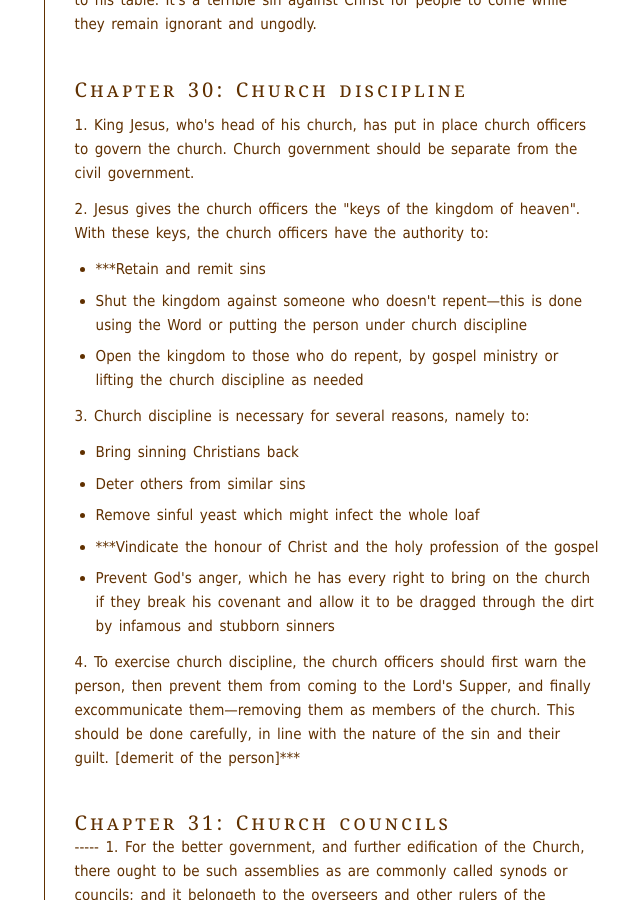
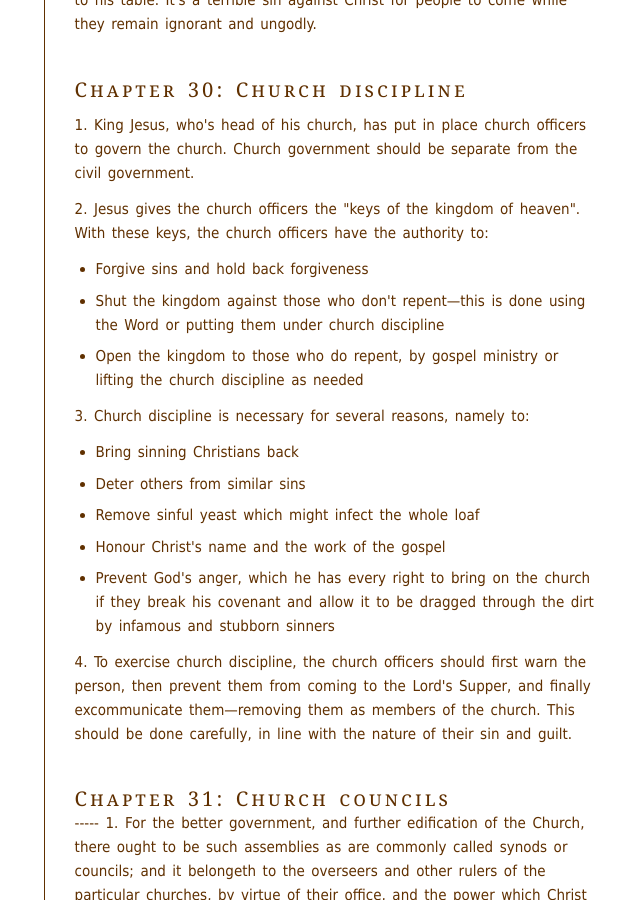
Before and after one commit to benhoyt/benhoyt.github.com, a Jekyll site: the page built from writings-plain-english-westminster.html, in a window 1280 px wide and 900 px high, scrolled down 31764 px. Shown: the whole window, without its empty margins (390-1030 px from the left). Built offline with Jekyll 4.4.1, drawn with Linux system fonts in a browser that asks for light colours.

Commit message:
Polish some wording in chapter 30.

```diff
--- a/writings-plain-english-westminster.html
+++ b/writings-plain-english-westminster.html
@@ -715,8 +715,8 @@ permalink: /writings/plain-english-westminster/index.html
 <p>2. Jesus gives the church officers the "keys of the kingdom of heaven". With these keys, the church officers have the authority to:</p>
 
 <ul>
- <li>***Retain and remit sins</li>
- <li>Shut the kingdom against someone who doesn't repent—this is done using the Word or putting the person under church discipline</li>
+ <li>Forgive sins and hold back forgiveness</li>
+ <li>Shut the kingdom against those who don't repent—this is done using the Word or putting them under church discipline</li>
  <li>Open the kingdom to those who do repent, by gospel ministry or lifting the church discipline as needed</li>
 </ul>
 
@@ -726,11 +726,11 @@ permalink: /writings/plain-english-westminster/index.html
  <li>Bring sinning Christians back</li>
  <li>Deter others from similar sins</li>
  <li>Remove sinful yeast which might infect the whole loaf</li>
- <li>***Vindicate the honour of Christ and the holy profession of the gospel</li>
+ <li>Honour Christ's name and the work of the gospel</li>
  <li>Prevent God's anger, which he has every right to bring on the church if they break his covenant and allow it to be dragged through the dirt by infamous and stubborn sinners</li>
 </ul>
 
-<p>4. To exercise church discipline, the church officers should first warn the person, then prevent them from coming to the Lord's Supper, and finally excommunicate them—removing them as members of the church. This should be done carefully, in line with the nature of the sin and their guilt. [demerit of the person]***</p>
+<p>4. To exercise church discipline, the church officers should first warn the person, then prevent them from coming to the Lord's Supper, and finally excommunicate them—removing them as members of the church. This should be done carefully, in line with the nature of their sin and guilt.</p>
 
 
 <h2 id="chapter31">Chapter 31: Church councils</h2>
```
